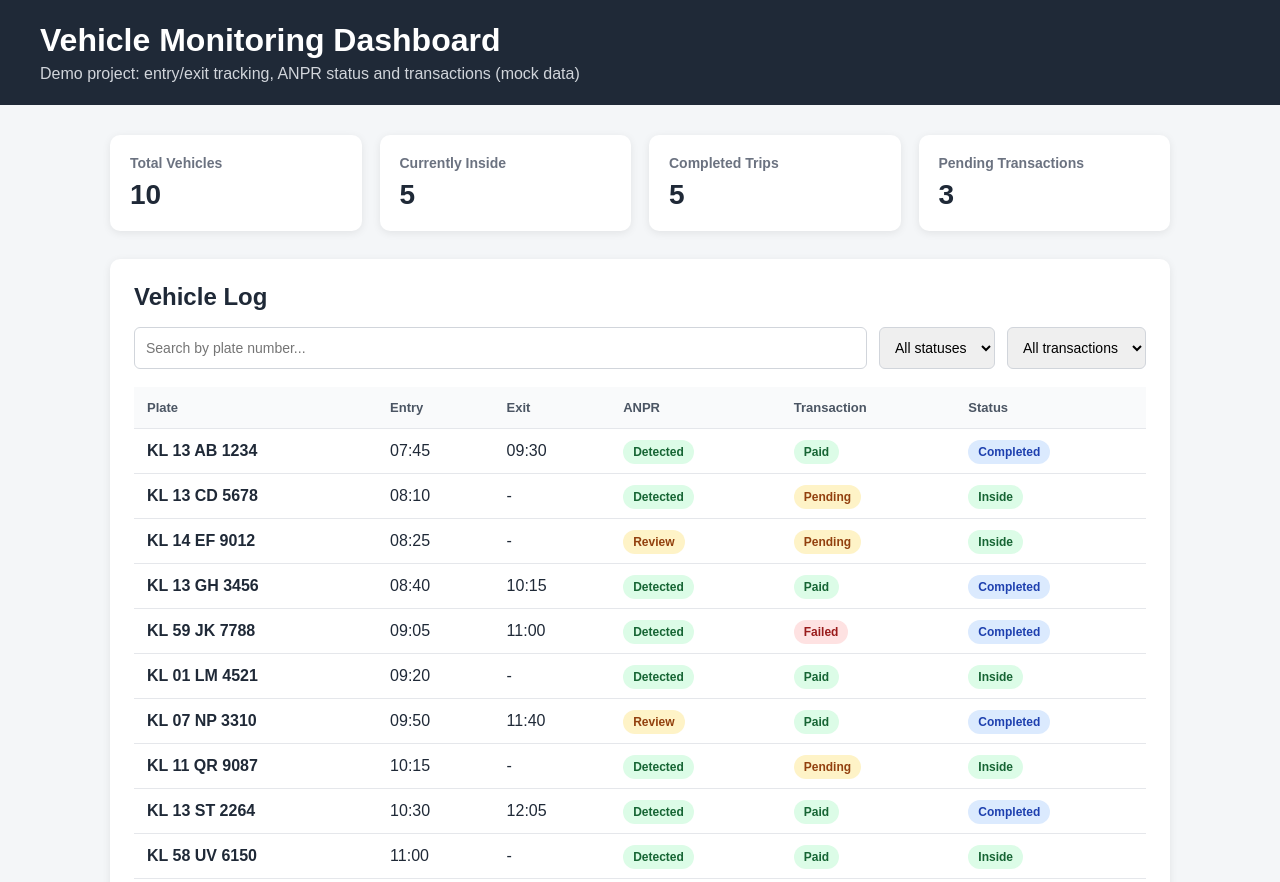
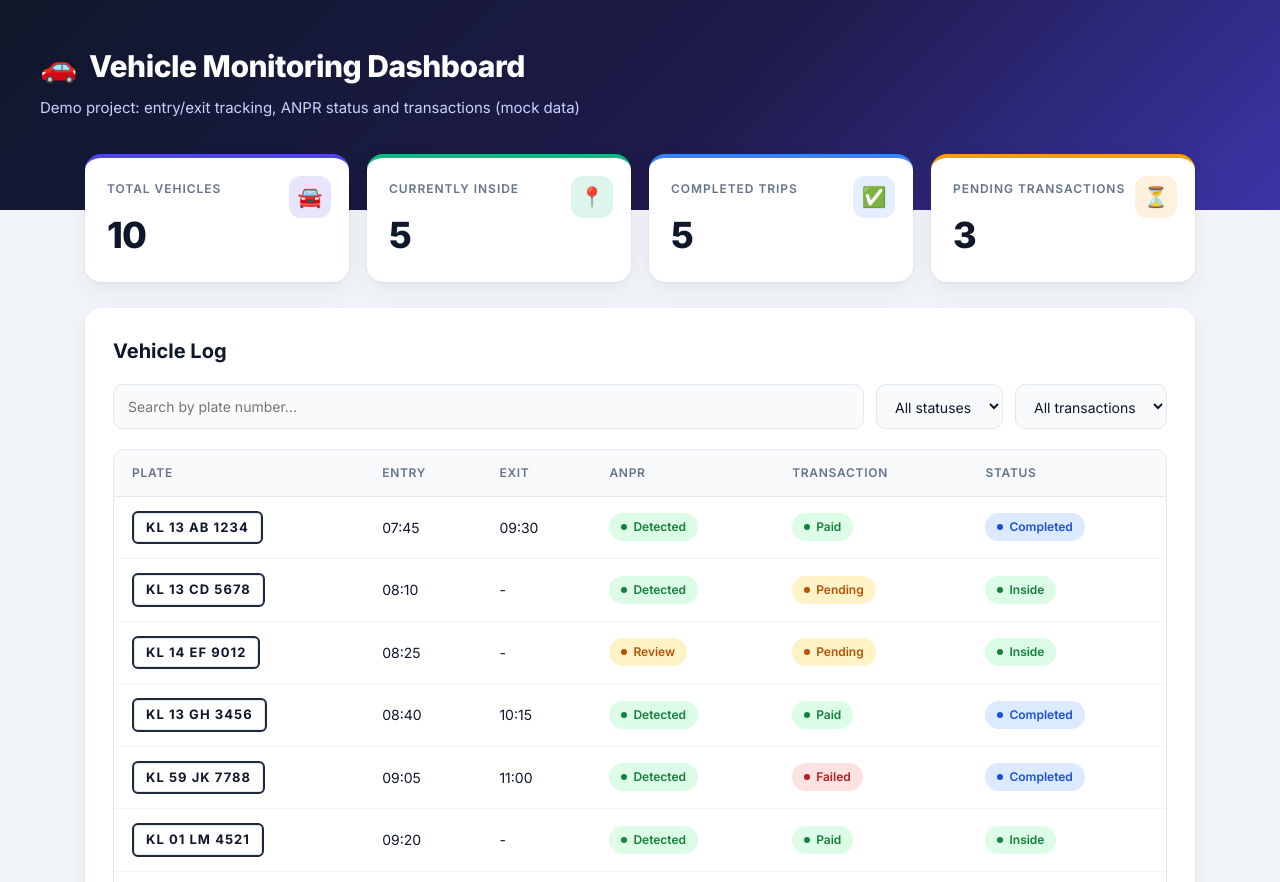
Before and after one commit to navyaakarunakaran/vehicle-monitoring-system, a plain HTML site: page index.html in a window 1280 px wide. Shown: the top 882 px of the page. Drawn offline with Linux system fonts and the light colour scheme.

Commit message:
Enhance styles with CSS variables and layout updates
Added CSS variables for theming and improved styles for header, cards, and controls.

```diff
--- a/style.css
+++ b/style.css
@@ -1,39 +1,221 @@
-* { box-sizing: border-box; margin: 0; padding: 0; font-family: Arial, sans-serif; }
-body { background: #f4f6f8; color: #1f2937; }
+@import url("https://fonts.googleapis.com/css2?family=Inter:wght@400;500;600;700;800&display=swap");
 
-header { background: #1f2937; color: #fff; padding: 22px 40px; }
-header p { color: #d1d5db; margin-top: 6px; }
-
-.container { max-width: 1100px; margin: 30px auto; padding: 0 20px; }
-
-.cards { display: grid; grid-template-columns: repeat(4, 1fr); gap: 18px; margin-bottom: 28px; }
-.card { background: #fff; padding: 20px; border-radius: 10px; box-shadow: 0 2px 8px rgba(0,0,0,.08); }
-.card h3 { color: #6b7280; font-size: 14px; margin-bottom: 8px; }
-.card p { font-size: 28px; font-weight: bold; }
-
-.panel { background: #fff; padding: 24px; border-radius: 10px; box-shadow: 0 2px 8px rgba(0,0,0,.08); }
-.panel h2 { margin-bottom: 16px; }
-
-.controls { display: flex; gap: 12px; margin-bottom: 18px; flex-wrap: wrap; }
-.controls input { flex: 1; min-width: 200px; }
-.controls input, .controls select {
-  padding: 11px; border: 1px solid #d1d5db; border-radius: 6px; font-size: 14px;
+:root {
+  --bg: #f1f5f9;
+  --surface: #ffffff;
+  --text: #0f172a;
+  --muted: #64748b;
+  --border: #e2e8f0;
+  --primary: #4f46e5;
+  --shadow: 0 1px 3px rgba(15, 23, 42, .06), 0 8px 24px rgba(15, 23, 42, .06);
 }
 
-.table-wrap { overflow-x: auto; }
+* { box-sizing: border-box; margin: 0; padding: 0; }
+
+body {
+  font-family: "Inter", system-ui, -apple-system, "Segoe UI", Arial, sans-serif;
+  background: var(--bg);
+  color: var(--text);
+  line-height: 1.5;
+}
+
+/* ---------- Header ---------- */
+header {
+  background: linear-gradient(135deg, #0f172a 0%, #1e1b4b 55%, #4f46e5 130%);
+  color: #fff;
+  padding: 44px 40px 90px;
+}
+header h1 {
+  font-size: 30px;
+  font-weight: 800;
+  letter-spacing: -0.5px;
+}
+header h1::before {
+  content: "🚗";
+  margin-right: 12px;
+}
+header p {
+  color: #c7d2fe;
+  margin-top: 8px;
+  font-size: 15px;
+}
+
+/* ---------- Layout ---------- */
+.container {
+  max-width: 1150px;
+  margin: -56px auto 40px;
+  padding: 0 20px;
+}
+
+/* ---------- Summary cards ---------- */
+.cards {
+  display: grid;
+  grid-template-columns: repeat(4, 1fr);
+  gap: 18px;
+  margin-bottom: 26px;
+}
+.card {
+  position: relative;
+  background: var(--surface);
+  padding: 22px 22px 20px;
+  border-radius: 16px;
+  box-shadow: var(--shadow);
+  border-top: 4px solid var(--accent, var(--primary));
+  transition: transform .2s ease, box-shadow .2s ease;
+}
+.card:hover {
+  transform: translateY(-4px);
+  box-shadow: 0 12px 32px rgba(15, 23, 42, .12);
+}
+.card h3 {
+  color: var(--muted);
+  font-size: 12px;
+  font-weight: 600;
+  text-transform: uppercase;
+  letter-spacing: .08em;
+  margin-bottom: 10px;
+}
+.card p {
+  font-size: 36px;
+  font-weight: 800;
+  letter-spacing: -1px;
+}
+.card::after {
+  position: absolute;
+  top: 18px;
+  right: 18px;
+  width: 42px;
+  height: 42px;
+  display: grid;
+  place-items: center;
+  border-radius: 12px;
+  font-size: 20px;
+  background: color-mix(in srgb, var(--accent) 14%, white);
+}
+.card:nth-child(1) { --accent: #4f46e5; }
+.card:nth-child(1)::after { content: "🚘"; }
+.card:nth-child(2) { --accent: #10b981; }
+.card:nth-child(2)::after { content: "📍"; }
+.card:nth-child(3) { --accent: #3b82f6; }
+.card:nth-child(3)::after { content: "✅"; }
+.card:nth-child(4) { --accent: #f59e0b; }
+.card:nth-child(4)::after { content: "⏳"; }
+
+/* ---------- Table panel ---------- */
+.panel {
+  background: var(--surface);
+  padding: 28px;
+  border-radius: 16px;
+  box-shadow: var(--shadow);
+}
+.panel h2 {
+  font-size: 20px;
+  font-weight: 700;
+  margin-bottom: 18px;
+}
+
+/* ---------- Controls ---------- */
+.controls {
+  display: flex;
+  gap: 12px;
+  margin-bottom: 20px;
+  flex-wrap: wrap;
+}
+.controls input,
+.controls select {
+  font-family: inherit;
+  padding: 12px 14px;
+  font-size: 14px;
+  color: var(--text);
+  background: #f8fafc;
+  border: 1px solid var(--border);
+  border-radius: 10px;
+  outline: none;
+  transition: border-color .15s, box-shadow .15s, background .15s;
+}
+.controls input { flex: 1; min-width: 220px; }
+.controls select { cursor: pointer; }
+.controls input:focus,
+.controls select:focus {
+  background: #fff;
+  border-color: var(--primary);
+  box-shadow: 0 0 0 4px rgba(79, 70, 229, .15);
+}
+
+/* ---------- Table ---------- */
+.table-wrap {
+  overflow-x: auto;
+  border: 1px solid var(--border);
+  border-radius: 12px;
+}
 table { width: 100%; border-collapse: collapse; }
-th, td { padding: 13px; text-align: left; border-bottom: 1px solid #e5e7eb; white-space: nowrap; }
-th { background: #f9fafb; font-size: 13px; color: #4b5563; }
+th, td {
+  padding: 14px 18px;
+  text-align: left;
+  white-space: nowrap;
+}
+th {
+  background: #f8fafc;
+  color: var(--muted);
+  font-size: 12px;
+  font-weight: 600;
+  text-transform: uppercase;
+  letter-spacing: .06em;
+  border-bottom: 1px solid var(--border);
+}
+td { border-bottom: 1px solid #f1f5f9; font-size: 14px; }
+tbody tr { transition: background .15s; }
+tbody tr:hover { background: #f5f3ff; }
+tbody tr:last-child td { border-bottom: none; }
 
-.badge { padding: 5px 10px; border-radius: 14px; font-size: 12px; font-weight: bold; }
-.Inside, .Paid, .Detected { background: #dcfce7; color: #166534; }
-.Completed { background: #dbeafe; color: #1e40af; }
-.Pending, .Review { background: #fef3c7; color: #92400e; }
-.Failed { background: #fee2e2; color: #991b1b; }
+/* Number plate look */
+td strong {
+  display: inline-block;
+  font-weight: 700;
+  font-size: 13px;
+  letter-spacing: .08em;
+  padding: 5px 12px;
+  background: #fff;
+  border: 2px solid #1e293b;
+  border-radius: 6px;
+  box-shadow: inset 0 0 0 1px #e2e8f0;
+}
 
-.empty { text-align: center; color: #6b7280; padding: 24px; }
+/* ---------- Badges ---------- */
+.badge {
+  display: inline-flex;
+  align-items: center;
+  gap: 6px;
+  padding: 5px 12px;
+  border-radius: 999px;
+  font-size: 12px;
+  font-weight: 600;
+}
+.badge::before {
+  content: "";
+  width: 6px;
+  height: 6px;
+  border-radius: 50%;
+  background: currentColor;
+}
+.Inside, .Paid, .Detected { background: #dcfce7; color: #15803d; }
+.Completed               { background: #dbeafe; color: #1d4ed8; }
+.Pending, .Review        { background: #fef3c7; color: #b45309; }
+.Failed                  { background: #fee2e2; color: #b91c1c; }
 
-@media (max-width: 800px) {
+.empty {
+  text-align: center;
+  color: var(--muted);
+  padding: 32px;
+}
+
+/* ---------- Responsive ---------- */
+@media (max-width: 900px) {
   .cards { grid-template-columns: repeat(2, 1fr); }
-  header { padding: 18px 20px; }
 }
+@media (max-width: 520px) {
+  header { padding: 32px 20px 80px; }
+  header h1 { font-size: 24px; }
+  .cards { grid-template-columns: 1fr; }
+  .panel { padding: 18px; }
+}
```
